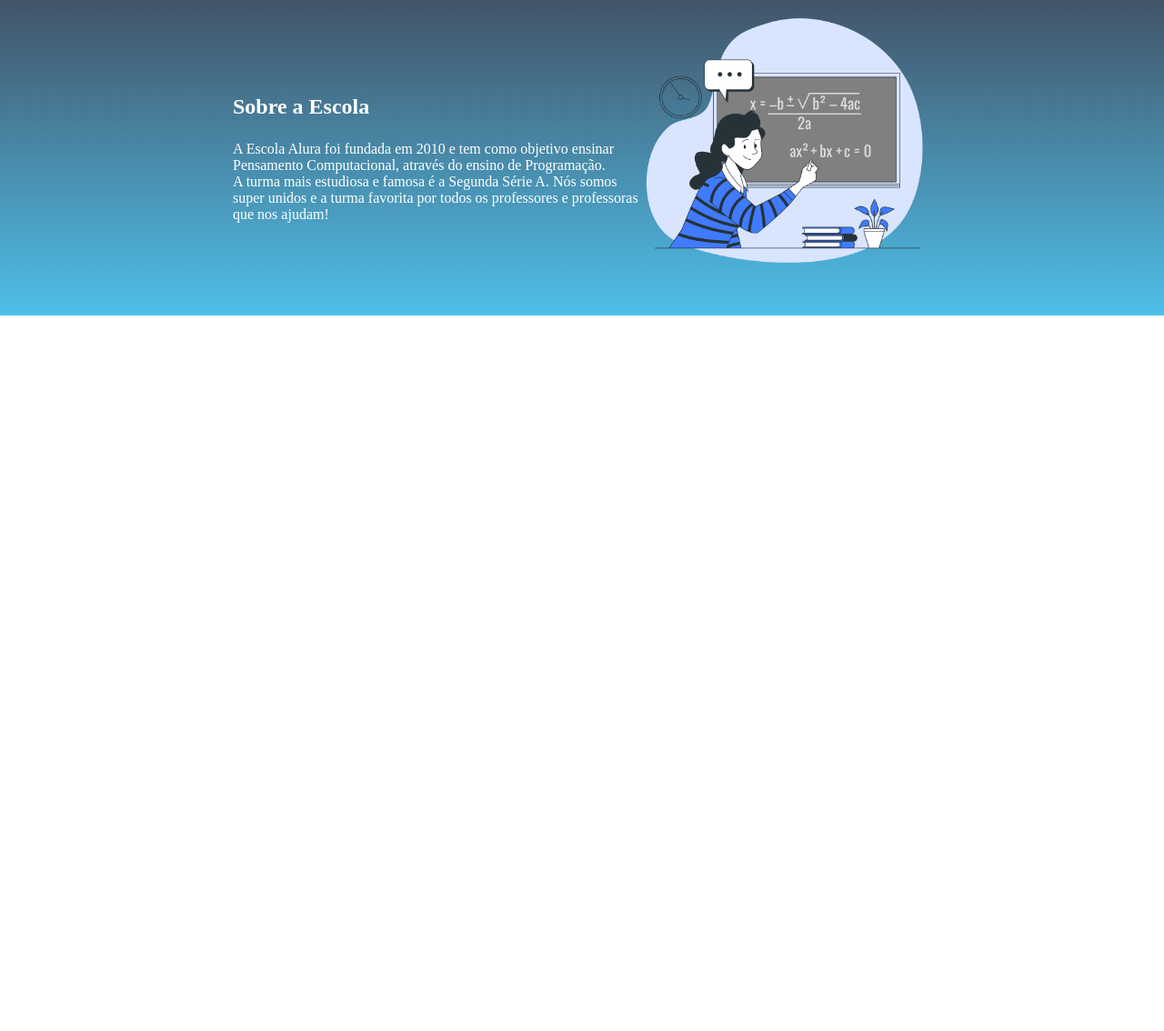
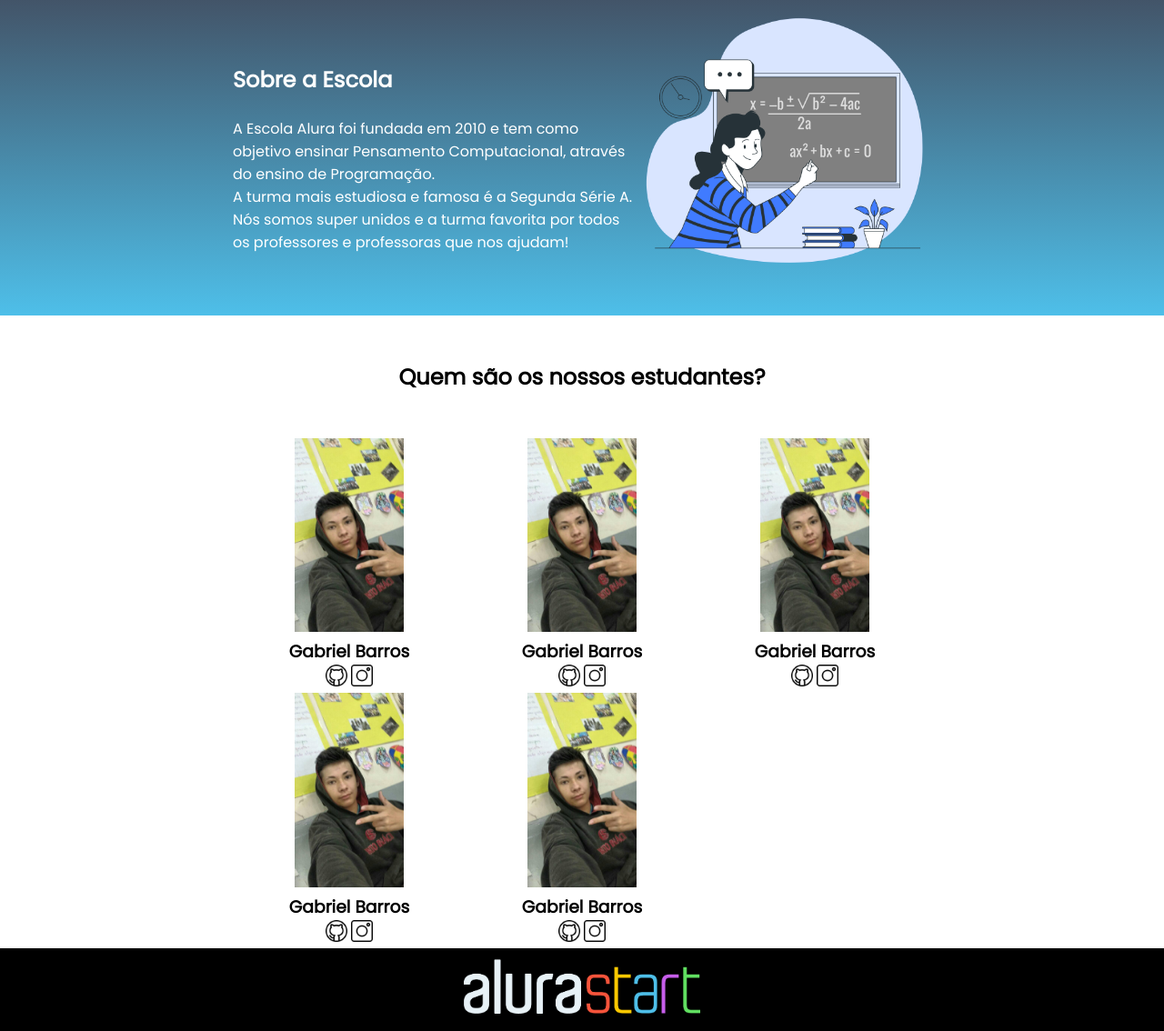
Before and after one commit to GabrielBarros30/PROJETO2ANONEM, a plain HTML site: page index.html in a window 1280 px wide. Shown: the part 128-1262 px from the top of the page at 91% size. Before the commit the page ends 800 px from the top, so only its background shows below. Drawn offline with Linux system fonts and the light colour scheme.

Commit message:
Add files via upload

```diff
--- a/index.html
+++ b/index.html
@@ -4,8 +4,11 @@
     <meta charset="UTF-8">
     <meta http-equiv="X-UA-Compatible" content="IE=edge">
     <meta name="viewport" content="width=device-width, initial-scale=1.0">
-    <title>Document</title>
+    <title>Equipe Alura Start</title>
     <link rel="stylesheet" href="style.css">
+    <link rel="preconnect" href="https://fonts.googleapis.com">
+    <link rel="preconnect" href="https://fonts.gstatic.com" crossorigin>
+    <link href="https://fonts.googleapis.com/css2?family=Poppins&display=swap" rel="stylesheet">
 </head>
 <body>
     <header class="cabecalho">
@@ -23,6 +26,47 @@
         </div>
         <img class="escola-imagem" src="Formula-bro.png" alt="Professora no quadro">
     </section>
+    <section class="estudante">
+        <h2 class="estudante-titulo">Quem são os nossos estudantes?</h2>
+        <div class="estudante-todos" >
+            <span></span>
+         <div class="estudante-div">
+             <img class="estudante-imagem" src="foto antiga.png" alt="FOTO MINHA ALEATORIA">
+             <h3 class="estudante-nome">Gabriel Barros</h3>
+             <a href="https://github.com/GabrielBarros30"><img class="estudante-icone" src="github.png" alt="icone github"></a>
+             <a href="https://www.instagram.com/brrs.biel/"><img class="estudante-icone" src="instagram.png" alt="icone instagram"></a>
+         </div>
+        <div class="estudante-div">
+            <img class="estudante-imagem" src="foto antiga.png" alt="FOTO MINHA ALEATORIA">
+            <h3 class="estudante-nome">Gabriel Barros</h3>
+            <img class="estudante-icone" src="github.png" alt="icone github">
+            <img class="estudante-icone" src="instagram.png" alt="icone instagram">
+        </div>
+        <div class="estudante-div">
+            <img class="estudante-imagem" src="foto antiga.png" alt="FOTO MINHA ALEATORIA">
+            <h3 class="estudante-nome">Gabriel Barros</h3>
+            <img class="estudante-icone" src="github.png" alt="icone github">
+            <img class="estudante-icone" src="instagram.png" alt="icone instagram">
+        </div>
+        <span></span>
+        <span></span>
+        <div class="estudante-div">
+            <img class="estudante-imagem" src="foto antiga.png" alt="FOTO MINHA ALEATORIA">
+            <h3 class="estudante-nome">Gabriel Barros</h3>
+            <img class="estudante-icone" src="github.png" alt="icone github">
+            <img class="estudante-icone" src="instagram.png" alt="icone instagram">
+        </div>
+        <div class="estudante-div">
+            <img class="estudante-imagem" src="foto antiga.png" alt="FOTO MINHA ALEATORIA">
+            <h3 class="estudante-nome">Gabriel Barros</h3>
+            <img class="estudante-icone" src="github.png" alt="icone github">
+            <img class="estudante-icone" src="instagram.png" alt="icone instagram">
+        </div>
+    </div>
+    </section>
+    <footer class="rodape" >
+        <img class="rodape-imagem" src="alurastart logo.png" alt="logo alura start">
+    </footer>
 
 </body>
 </html>
--- a/style.css
+++ b/style.css
@@ -1,6 +1,10 @@
 *{
     margin: 0;
     padding: 0;
+}
+
+body {
+    font-family: 'Poppins', sans-serif;
 }
 
 
@@ -51,3 +55,35 @@
 .escola-titulo{
     padding: 24px 0;
 }
+
+.estudante-imagem{
+    width: 120px;
+}
+
+.estudante-icone{
+    width: 24px;
+}
+
+.estudante-div{
+    text-align: center;
+}
+
+.estudante-titulo{
+    text-align: center;
+    padding: 50px 0;
+}
+
+.estudante-todos{
+    display: grid;
+    grid-template-columns: 20% 20% 20% 20% 20%;
+}
+
+.rodape{
+    background-color: black;
+    text-align: center;
+}
+
+.rodape-imagem{
+    height: 60px;
+    padding: 12px 0;
+}
```
Also changed, not shown: foto antiga.png (added), github.png (added), instagram.png (added), linkedin.png (added).
